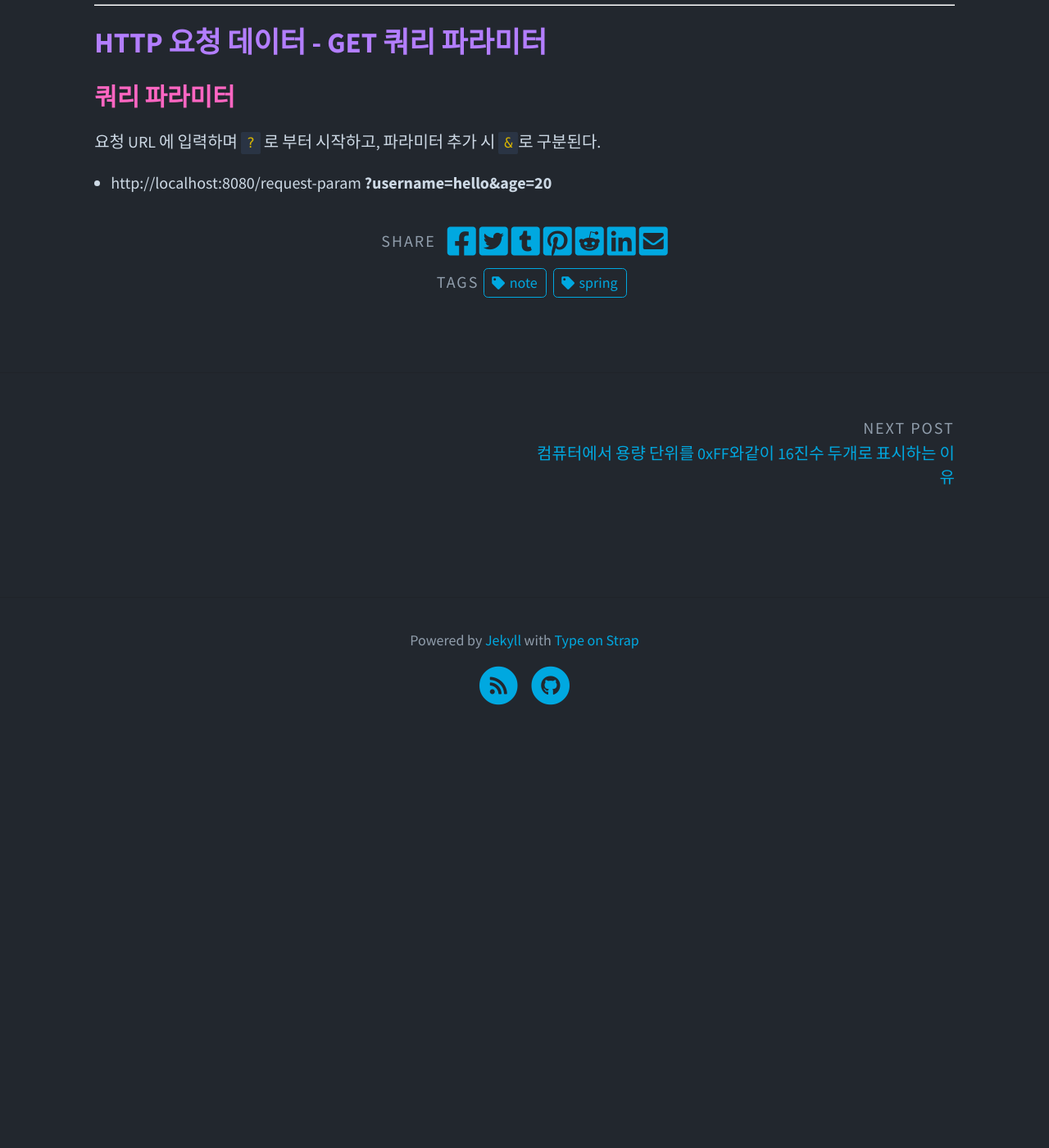
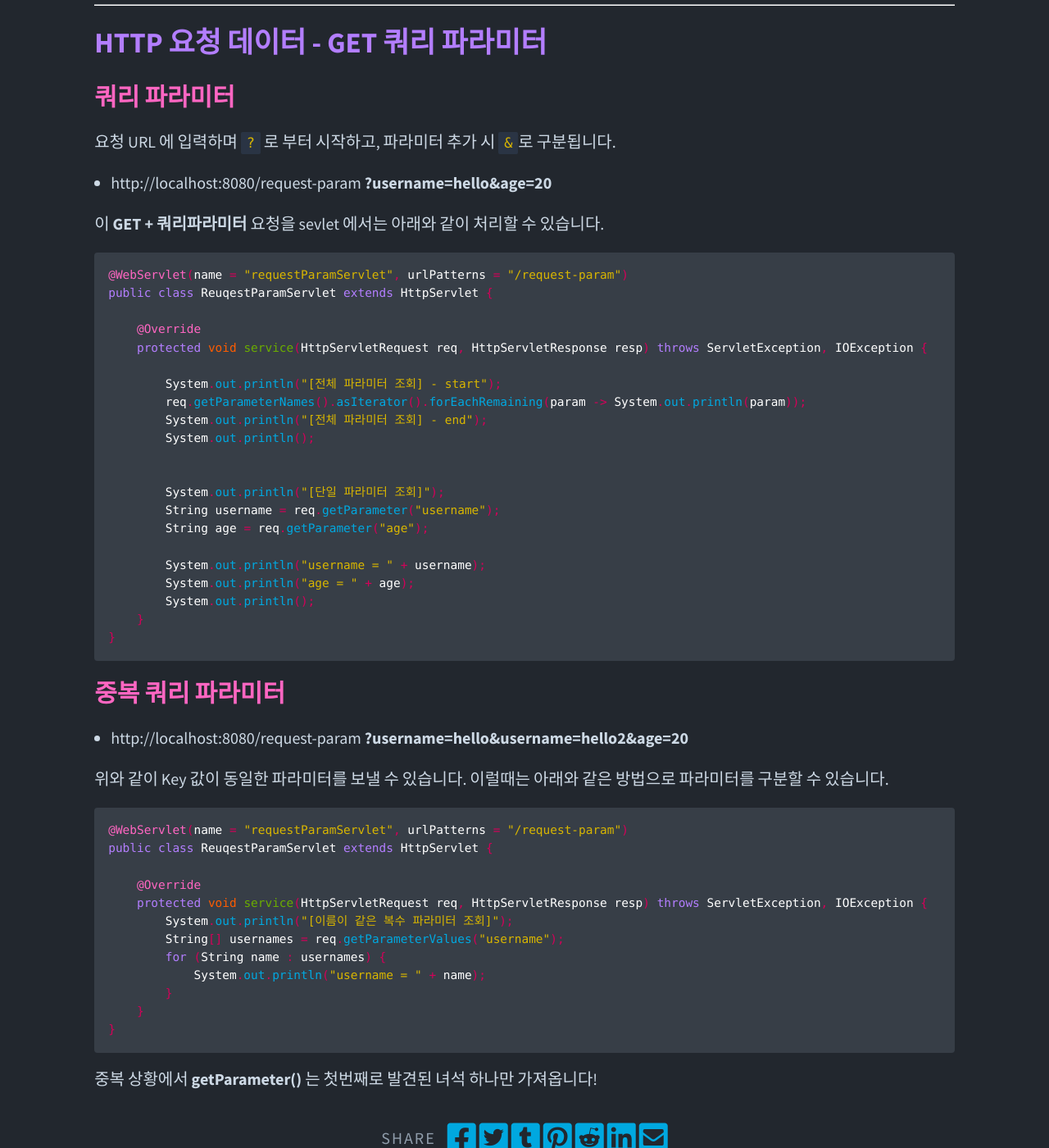
Before and after one commit to mainmethod0126/old-tech-blog, a Jekyll site: the page built from _posts/spring/2023-03-07-spring-mvc-2장-서블릿.md, in a window 1280 px wide and 1400 px high, scrolled down 5122 px. Shown: the whole window at 82% size. Built offline with Jekyll 4.4.1, drawn with Linux system fonts in a browser that asks for light colours; comment, search, counter and statistics services are not loaded; before the commit the page ends 6020 px from its top, so only the background shows below that.

Commit message:
내용 추가

````diff
--- a/_posts/spring/2023-03-07-spring-mvc-2장-서블릿.md
+++ b/_posts/spring/2023-03-07-spring-mvc-2장-서블릿.md
@@ -4,7 +4,6 @@ title: spring mvc 2장 서블릿
 tags: [spring, note]
 skills: [java, spring]
 author: mainmethod0126
-excerpt_separator: <!--more-->
 ---
 
 # 서블릿
@@ -199,5 +198,55 @@ HTTP 요청 메세지를 통해 클라이언트에서 서버로 데이터를 전
 
 ### 쿼리 파라미터
 
-요청 URL 에 입력하며 `?` 로 부터 시작하고, 파라미터 추가 시 `&`로 구분된다.
+요청 URL 에 입력하며 `?` 로 부터 시작하고, 파라미터 추가 시 `&`로 구분됩니다.
 - http://localhost:8080/request-param **?username=hello&age=20**
+
+이 **GET + 쿼리파라미터** 요청을 sevlet 에서는 아래와 같이 처리할 수 있습니다.
+
+```java
+@WebServlet(name = "requestParamServlet", urlPatterns = "/request-param")
+public class ReuqestParamServlet extends HttpServlet {
+
+    @Override
+    protected void service(HttpServletRequest req, HttpServletResponse resp) throws ServletException, IOException {
+
+        System.out.println("[전체 파라미터 조회] - start");
+        req.getParameterNames().asIterator().forEachRemaining(param -> System.out.println(param));
+        System.out.println("[전체 파라미터 조회] - end");
+        System.out.println();
+
+
+        System.out.println("[단일 파라미터 조회]");
+        String username = req.getParameter("username");
+        String age = req.getParameter("age");
+
+        System.out.println("username = " + username);
+        System.out.println("age = " + age);
+        System.out.println();
+    }
+}
+```
+
+### 중복 쿼리 파라미터
+
+- http://localhost:8080/request-param **?username=hello&username=hello2&age=20**
+
+위와 같이 Key 값이 동일한 파라미터를 보낼 수 있습니다.
+이럴때는 아래와 같은 방법으로 파라미터를 구분할 수 있습니다.
+
+```java
+@WebServlet(name = "requestParamServlet", urlPatterns = "/request-param")
+public class ReuqestParamServlet extends HttpServlet {
+
+    @Override
+    protected void service(HttpServletRequest req, HttpServletResponse resp) throws ServletException, IOException {
+        System.out.println("[이름이 같은 복수 파라미터 조회]");
+        String[] usernames = req.getParameterValues("username");
+        for (String name : usernames) {
+            System.out.println("username = " + name);
+        }
+    }
+}
+```
+
+중복 상황에서 **getParameter()** 는 첫번째로 발견된 녀석 하나만 가져옵니다!
````
